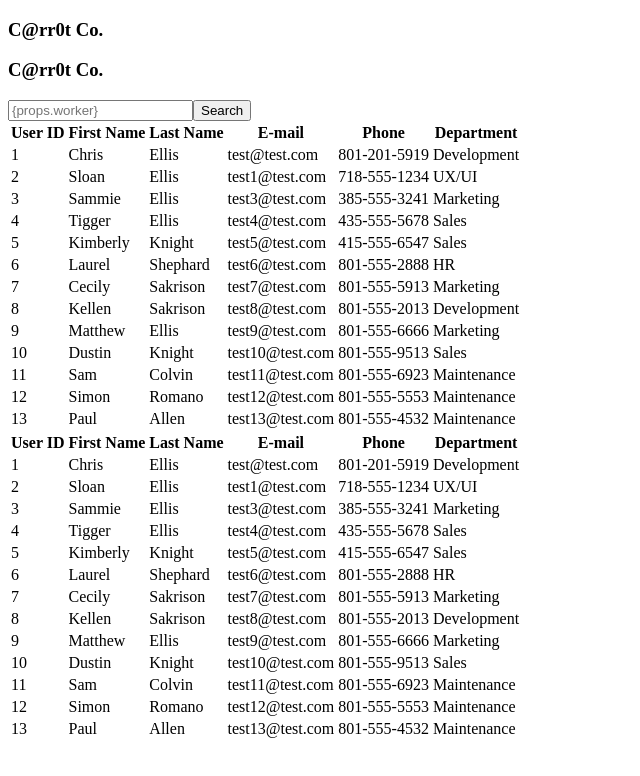
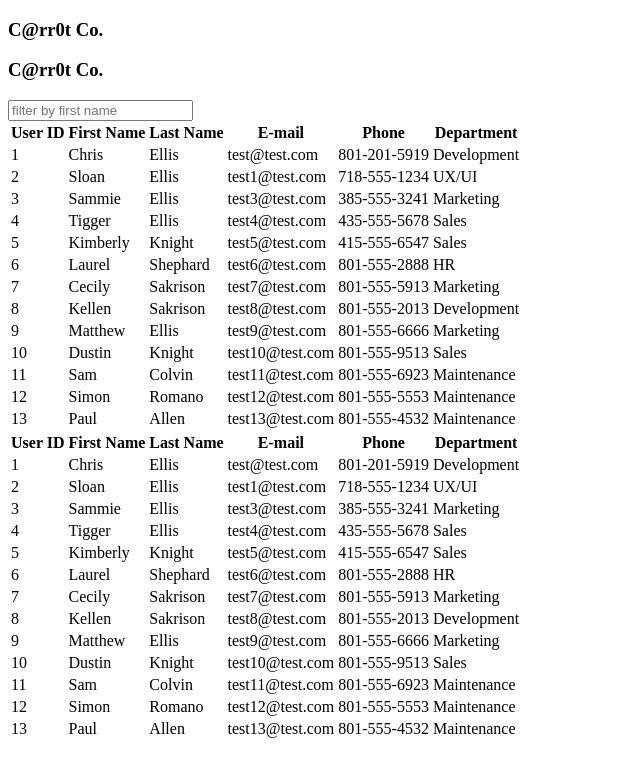
Before and after one commit to Arnette110/Employee-DireActory, a React (Create React App) app: page / in a window 1280 px wide. Shown: the top 776 px of the page, without its empty margins (0-640 px from the left). Built offline with nearby package versions, Linux system fonts and the light colour scheme; the HTML template or start-up script is replaced by a standard one.

Commit message:
removed search button

```diff
--- a/src/components/SearchForm/search.js
+++ b/src/components/SearchForm/search.js
@@ -11,13 +11,9 @@ function SearchForm(props){
           list="term"
           type="text"
           className="form-control"
-          placeholder="{props.worker}"
+          placeholder="filter by first name"
           id="term"
         />
-        <button type="submit" onClick={props.handleFormSubmit} className="btn btn-success">
-          Search
-        </button>
-        {/* <h1>{props.findEmployees}</h1> */}
       </div>
     </form>
     );
```
